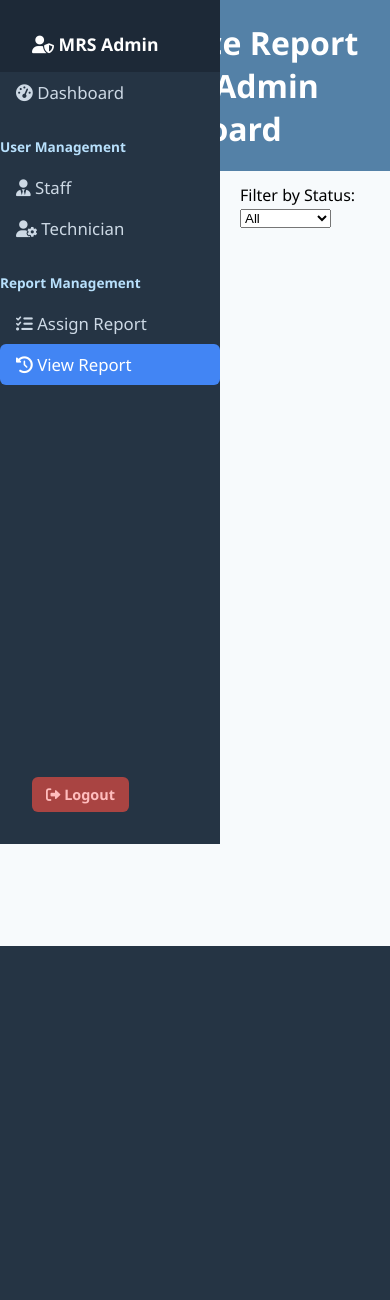
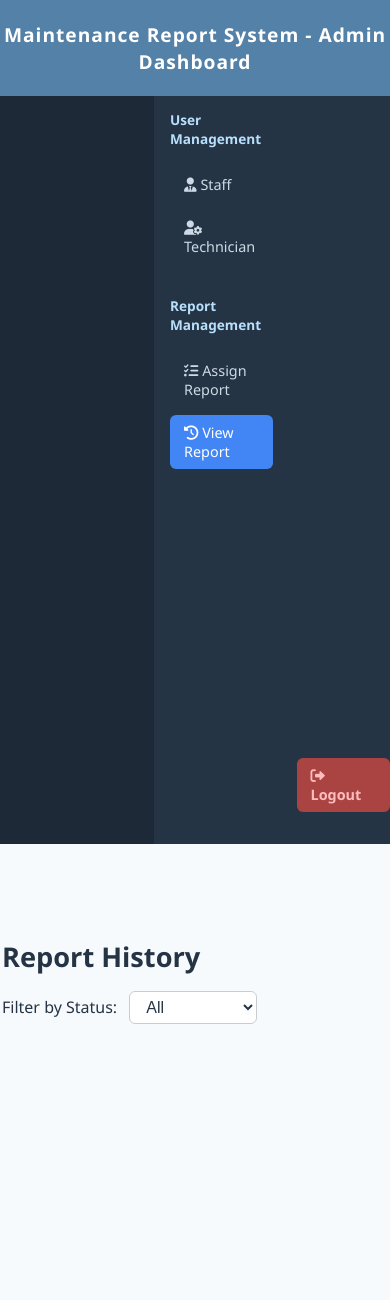
Before and after one commit to fathehaharis/MAINTENANCEREPORTSYSTEM, a PHP site: page /admin/view_report_history.php in a window 390 px wide. Shown: the top 1300 px of the page. Before the commit the page ends 946 px from the top, so only its background shows below. Run offline with PHP 8.4, Linux system fonts and the light colour scheme; the visitor is signed in with stand-in values (Sample User, id 1); data that the repository does not hold is empty.

Commit message:
UPDATE ADMIN PART

```diff
--- a/mmdb/admin/view_report_history.php
+++ b/mmdb/admin/view_report_history.php
@@ -63,31 +63,194 @@ $reportResult = $reports->get_result();
     <title>View Report History - MRS</title>
     <meta name="viewport" content="width=device-width, initial-scale=1">
     <style>
-        body { margin: 0; font-family: 'Segoe UI', Tahoma, Geneva, Verdana, sans-serif; background: #f7fafc; }
-        header.admin-header { background: #5481a7; color: white; padding: 1.3rem 0; font-size: 2rem; font-weight: 700; text-align: center; position: fixed; top: 0; width: 100%; z-index: 1000; }
-        .sidebar { position: fixed; top: 0; left: 0; width: 220px; height: 100vh; background: #253444; color: #fff; display: flex; flex-direction: column; z-index: 1100; }
-        .sidebar-header { padding: 2rem 1rem 1rem 2rem; font-size: 1.1rem;  font-weight: bold; background: #1d2937; }
-        .sidebar nav a { color: #cdd9e5; text-decoration: none;     font-size: 0.9rem;    padding: 8px 14px; border-radius: 6px; transition: background 0.2s; font-weight: 500; display: block; }
-        .sidebar-section-title { font-size: 0.85rem; margin-top: 1.5rem; margin-bottom: 0.7rem; font-weight: bold; color: #b8e0fc; }
-        .sidebar nav a { color: #cdd9e5; text-decoration: none; font-size: 1.05rem; padding: 9px 16px; border-radius: 6px; transition: background 0.2s; font-weight: 500; display: block; }
-        .sidebar nav a.active, .sidebar nav a:hover { background: #4285F4; color: #fff; }
-        .sidebar .logout-link { margin-top: auto; margin-bottom: 2rem; padding-left: 2rem; }
-        .sidebar .logout-link a { color: #ffbdbd; background: #a94442; font-weight: bold; text-decoration: none;     font-size: 0.9rem;padding: 8px 14px; border-radius: 6px; display: inline-block; }
-        .main-content { margin-left: 220px; padding-top: 70px; padding-bottom: 2rem; min-height: 100vh; background: #f7fafc; }
-        .container { max-width: 1100px; margin: 0 auto; padding: 0 20px; }
-        h2 { color: #253444; margin: 1.5rem 0 1rem; font-size: 1.7rem; font-weight: bold; }
-        .report-box { background: #fff; padding: 1rem; margin-bottom: 1.5rem; border-radius: 10px; box-shadow: 0 2px 8px rgba(0,0,0,0.07); }
-        .attachments img { max-height: 80px; max-width: 80px; margin-right: 10px; border: 1px solid #ccc; }
-        .history-table { width: 100%; border-collapse: collapse; margin-top: 1rem; }
-        .history-table th, .history-table td { border: 1px solid #ccc; padding: 8px; text-align: left; }
-        .history-table th { background: #e8f0fe; }
-        .pagination { margin-top: 20px; text-align: center; }
-        .pagination a { padding: 8px 12px; margin: 0 4px; background: #5481a7; color: white; border-radius: 5px; text-decoration: none; }
-        .pagination a.active { background: #2c5282; font-weight: bold; }
-        .attachment-preview-img { display:inline-block; vertical-align: middle; margin: 4px; border-radius: 6px; box-shadow: 0 0 3px #ccc; }
+        /* [same style as before, not changed] */
+        body {
+            margin: 0;
+            font-family: 'Segoe UI', Tahoma, Geneva, Verdana, sans-serif;
+            background: #f7fafc;
+            min-height: 100vh;
+        }
+        header.admin-header {
+            width: 100%;
+            background: #5481a7;
+            color: white;
+            padding: 1.3rem 0;
+            font-size: 2rem;
+            font-weight: 700;
+            text-align: center;
+            letter-spacing: 1px;
+            position: fixed;
+            top: 0;
+            left: 0;
+            z-index: 1000;
+        }
+        .sidebar {
+            position: fixed;
+            top: 0;
+            left: 0;
+            width: 220px;
+            height: 100vh;
+            background: #253444;
+            color: #fff;
+            display: flex;
+            flex-direction: column;
+            z-index: 1100;
+        }
+        .sidebar-header {
+            padding: 2rem 1rem 1rem 2rem;
+            font-size: 1.1rem;
+            font-weight: bold;
+            background: #1d2937;
+        }
+        .sidebar nav {
+            flex: 1;
+            display: flex;
+            flex-direction: column;
+            gap: 8px;
+            padding: 1.5rem 0.5rem 1.5rem 2rem;
+        }
+        .sidebar-section-title {
+            font-size: 0.85rem;
+            margin-top: 1.5rem;
+            margin-bottom: 0.7rem;
+            font-weight: bold;
+            color: #b8e0fc;
+        }
+        .sidebar nav a {
+            color: #cdd9e5;
+            text-decoration: none;
+            font-size: 0.9rem;
+            padding: 8px 14px;
+            border-radius: 6px;
+            transition: background 0.2s;
+            font-weight: 500;
+            display: block;
+        }
+        .sidebar nav a.active, .sidebar nav a:hover {
+            background: #4285F4;
+            color: #fff;
+        }
+        .sidebar .logout-link {
+            margin-top: auto;
+            margin-bottom: 2rem;
+            padding-left: 2rem;
+        }
+        .sidebar .logout-link a {
+            color: #ffbdbd;
+            background: #a94442;
+            font-weight: bold;
+            text-decoration: none;
+            font-size: 0.9rem;
+            padding: 8px 14px;
+            border-radius: 6px;
+            display: inline-block;
+        }
+        .main-content {
+            margin-left: 220px;
+            padding-top: 70px;
+            padding-bottom: 2rem;
+            min-height: 100vh;
+            background: #f7fafc;
+        }
+        .container {
+            max-width: 1100px;
+            margin: 0 auto;
+            padding: 0 20px;
+        }
+        h2 {
+            color: #253444;
+            margin: 1.5rem 0 1rem;
+            font-size: 1.7rem;
+            font-weight: bold;
+        }
+        .report-box {
+            background: #fff;
+            padding: 1rem;
+            margin-bottom: 1.5rem;
+            border-radius: 10px;
+            box-shadow: 0 2px 8px rgba(0,0,0,0.07);
+        }
+        .attachments img, .attachments video {
+            max-height: 80px;
+            max-width: 120px;
+            margin-right: 10px;
+            border: 1px solid #ccc;
+        }
+        .history-table {
+            width: 100%;
+            border-collapse: collapse;
+            margin-top: 1rem;
+        }
+        .history-table th, .history-table td {
+            border-bottom: 1px solid #e8e8e8;
+            padding: 0.7rem 1rem;
+            text-align: left;
+        }
+        .history-table th {
+            background: #f7fafc;
+        }
+        .history-table tr:last-child td {
+            border-bottom: none;
+        }
+        .pagination {
+            margin-top: 20px;
+            text-align: center;
+        }
+        .pagination a {
+            padding: 8px 12px;
+            margin: 0 4px;
+            background: #5481a7;
+            color: white;
+            border-radius: 5px;
+            text-decoration: none;
+            transition: background 0.2s;
+        }
+        .pagination a.active, .pagination a:hover {
+            background: #2c5282;
+            font-weight: bold;
+        }
+        .attachment-preview-img {
+            display:inline-block;
+            vertical-align: middle;
+            margin: 4px;
+            border-radius: 6px;
+            box-shadow: 0 0 3px #ccc;
+        }
+        form[method="get"] {
+            margin-bottom: 1.5rem;
+        }
+        form[method="get"] label {
+            font-weight: 500;
+            color: #253444;
+            margin-right: 8px;
+        }
+        form[method="get"] select {
+            padding: 6px 12px;
+            border-radius: 6px;
+            border: 1px solid #ccc;
+            font-size: 1rem;
+            background: #fff;
+            color: #253444;
+        }
+        @media (max-width: 1100px) {
+            .container { padding: 0 8px; }
+            .main-content { margin-left: 0; padding-top: 70px; }
+            .cards { gap: 14px; }
+        }
+        @media (max-width: 900px) {
+            header.admin-header { font-size: 1.2rem; }
+            .main-content { margin-left: 0; padding-top: 70px; }
+            .sidebar { position: static; width: 100%; min-height: auto; flex-direction: row; }
+            .sidebar-header, .sidebar nav, .sidebar .logout-link { padding-left: 1rem; }
+            .container { padding: 0 8px; }
+        }
+        @media (max-width: 600px) {
+            .container { padding: 0 2px; }
+            .report-box { padding: 0.6rem; }
+            .history-table th, .history-table td { padding: 0.45rem 0.6rem; }
+        }
     </style>
     <link rel="stylesheet" href="https://cdnjs.cloudflare.com/ajax/libs/font-awesome/6.0.0/css/all.min.css">
-
 </head>
 <body>
     <header class="admin-header">Maintenance Report System - Admin Dashboard</header>
@@ -98,7 +261,7 @@ $reportResult = $reports->get_result();
         <nav>
             <a href="admin_dashboard.php"><i class="fas fa-tachometer-alt"></i> Dashboard</a>
             <div class="sidebar-section-title">User Management</div>
-        <a href="manage_staff.php" ><i class="fas fa-user-tie"></i> Staff</a>
+            <a href="manage_staff.php"><i class="fas fa-user-tie"></i> Staff</a>
             <a href="manage_technician.php"><i class="fas fa-user-cog"></i> Technician </a>
             <div class="sidebar-section-title">Report Management</div>
             <a href="assign_report.php"><i class="fas fa-tasks"></i> Assign Report</a>
@@ -109,7 +272,7 @@ $reportResult = $reports->get_result();
     <div class="main-content">
         <div class="container">
             <h2>Report History</h2>
-        <form method="get" style="margin-bottom: 1.5rem;">
+            <form method="get">
                 <label for="status">Filter by Status:</label>
                 <select name="status" id="status" onchange="this.form.submit()">
                     <option value="">All</option>
@@ -134,18 +297,24 @@ $reportResult = $reports->get_result();
                                 $label = $att['file_name'] ? htmlspecialchars($att['file_name']) : 'Attachment '.$att['media_id'];
                                 $file_type = $att['file_type'] ?? '';
                                 $file_name = $att['file_name'] ?? '';
-                            $is_image = false;
+                                $is_image = $is_video = false;
                                 if ($file_type && strpos($file_type, 'image/') === 0) {
                                     $is_image = true;
                                 } elseif ($file_name) {
                                     $ext = strtolower(pathinfo($file_name, PATHINFO_EXTENSION));
                                     if (in_array($ext, ['jpg','jpeg','png','gif','bmp','webp'])) $is_image = true;
-                            } else {
-                                $is_image = true;
+                                    if (in_array($ext, ['mp4','webm','ogg','mov','avi','mkv'])) $is_video = true;
+                                } elseif ($file_type && strpos($file_type, 'video/') === 0) {
+                                    $is_video = true;
                                 }
                             ?>
                                 <?php if ($is_image): ?>
                                     <img src="../attachment.php?media_id=<?= $att['media_id'] ?>" alt="<?= $label ?>" class="attachment-preview-img">
+                                <?php elseif ($is_video): ?>
+                                    <video class="attachment-preview-img" controls style="max-width:120px;max-height:80px;">
+                                        <source src="../attachment.php?media_id=<?= $att['media_id'] ?>" type="<?= htmlspecialchars($file_type) ?>">
+                                        Your browser does not support the video tag.
+                                    </video>
                                 <?php endif; ?>
                                 <a href="../attachment.php?media_id=<?= $att['media_id'] ?>" target="_blank"> <?= $label ?> </a><br>
                             <?php endforeach; ?>
```
Also changed, not shown: mmdb/admin/assign_report.php (+11 -6 lines). Lines whose indentation alone changed are shown as unchanged.
